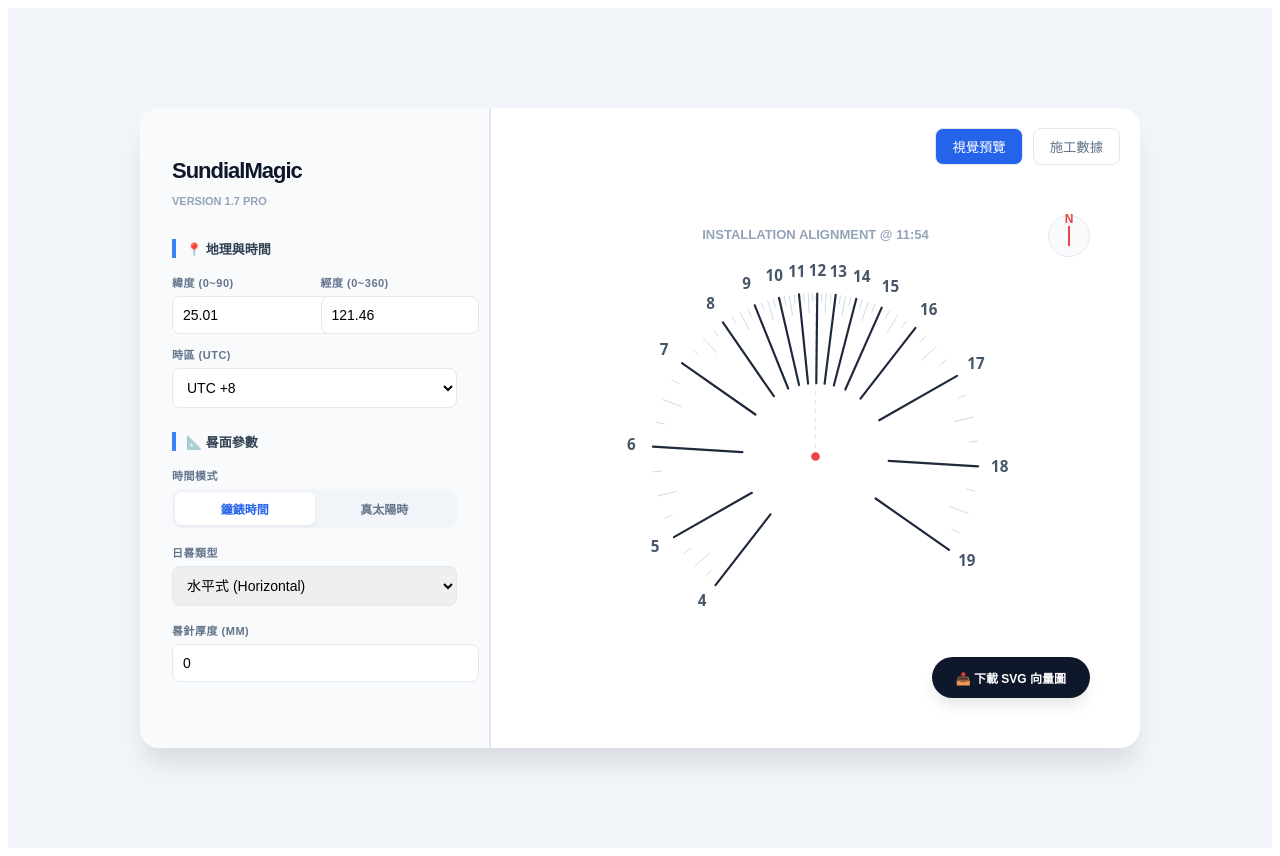
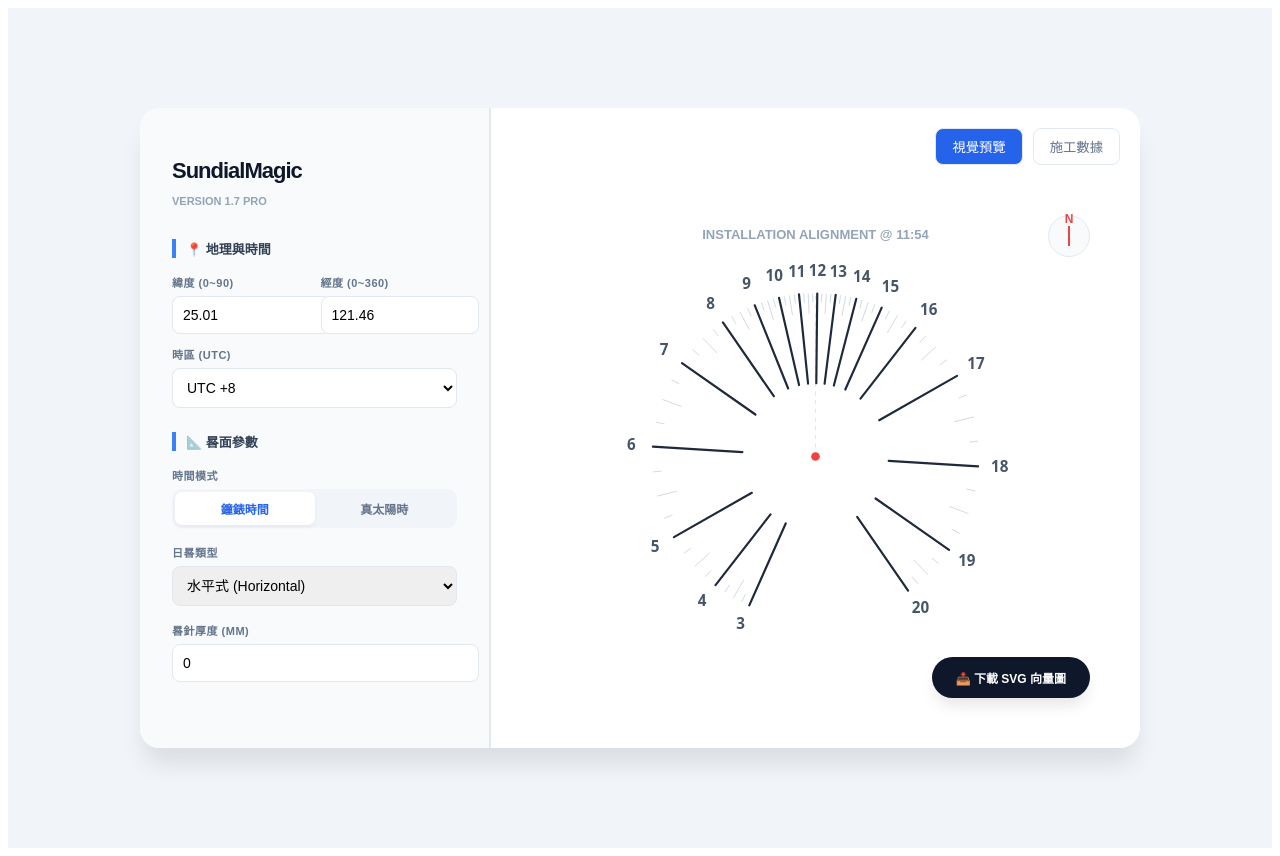
Before and after one commit to NoboruKuni/SundialMagicTool, a React (Vite) app: page / in a window 1280 px wide. Built offline with nearby package versions, Linux system fonts and the light colour scheme.

Commit message:
feat: 新增3D vertical sundial

```diff
--- a/src/SundialPreview.jsx
+++ b/src/SundialPreview.jsx
@@ -3,15 +3,29 @@ import React, { useMemo, useRef } from 'react';
 import { calculateHourLines } from './sundialMath';
 
 export default function SundialPreview({ config }) {
-  const { hourLines, meridianTimeStr } = useMemo(() => {
+  const { hourLines, meridianTimeStr, substyleAngleDeg } = useMemo(() => {
     const lines = calculateHourLines(config);
     const lonOffsetDeg = config.useSolarTime ? 0 : (config.longitude - config.timezone * 15);
     const meridianHourDec = 12 - (lonOffsetDeg / 15);
+
     let mHrs = Math.floor(meridianHourDec);
     let mMins = Math.round((meridianHourDec - mHrs) * 60);
     if (mMins === 60) { mHrs += 1; mMins = 0; }
     if (mHrs >= 24) mHrs -= 24; if (mHrs < 0) mHrs += 24;
-    return { hourLines: lines, meridianTimeStr: `${mHrs}:${mMins.toString().padStart(2, '0')}` };
+
+    // 計算晷針傾斜角 (SVG 渲染需要)
+    let sdDeg = 0;
+    if (config.type === 'vertical') {
+      const D = (config.wallAzimuth || 0) * (Math.PI / 180);
+      const SD = Math.atan2(Math.sin(D), Math.tan(config.latitude * (Math.PI / 180)));
+      sdDeg = SD * (180 / Math.PI);
+    }
+
+    return {
+      hourLines: lines,
+      meridianTimeStr: `${mHrs}:${mMins.toString().padStart(2, '0')}`,
+      substyleAngleDeg: sdDeg
+    };
   }, [config]);
 
   const svgRef = useRef(null);
@@ -34,22 +48,24 @@ export default function SundialPreview({ config }) {
   return (
     <div style={{ width: '100%', height: '100%', display: 'flex', flexDirection: 'column', alignItems: 'center', position: 'relative', backgroundColor: 'white', overflow: 'hidden' }}>
 
-      {/* 導出按鈕 */}
       <button onClick={downloadSVG} style={{ position: 'absolute', bottom: '30px', right: '30px', padding: '12px 24px', backgroundColor: '#0f172a', color: 'white', borderRadius: '50px', fontSize: '12px', fontWeight: 'bold', border: 'none', cursor: 'pointer', boxShadow: '0 10px 15px -3px rgba(0,0,0,0.1)', zIndex: 10 }}>
         📥 下載 SVG 向量圖
       </button>
 
-      {/* 指北針標誌 (右上角) */}
       <div style={{ position: 'absolute', top: '30px', right: '30px', textAlign: 'center' }}>
         <div style={{ width: '40px', height: '40px', borderRadius: '50%', border: '1px solid #e2e8f0', display: 'flex', alignItems: 'center', justifyContent: 'center', position: 'relative', backgroundColor: '#f8fafc' }}>
             <div style={{ width: '2px', height: '20px', backgroundColor: isVertical ? '#3b82f6' : '#ef4444', transform: isVertical ? 'rotate(180deg)' : 'none', position: 'absolute' }}></div>
-            <div style={{ position: 'absolute', top: isVertical ? '22px' : '-4px', fontSize: '12px', fontWeight: '900', color: isVertical ? '#3b82f6' : '#ef4444' }}>{isVertical ? 'S' : 'N'}</div>
+            <div style={{ position: 'absolute', top: isVertical ? '22px' : '-4px', fontSize: '12px', fontWeight: '900', color: isVertical ? '#3b82f6' : '#ef4444' }}>{isVertical ? '↓' : 'N'}</div>
         </div>
+        {isVertical && <div style={{ fontSize: '9px', color: '#64748b', marginTop: '4px', fontWeight: 'bold' }}>垂直鉛垂線</div>}
       </div>
 
       <svg ref={svgRef} viewBox={`-${viewBoxSize} -${viewBoxSize} ${viewBoxSize * 2} ${viewBoxSize * 2}`} style={{ width: '100%', maxWidth: '700px', height: 'auto' }}>
 
-        {/* 晷針安裝基準 */}
+        {/* ========================================== */}
+        {/* 傾斜晷針群組 (厚度與安裝線會跟著 SD 角旋轉) */}
+        {/* ========================================== */}
+        <g transform={`rotate(${-substyleAngleDeg})`}>
           {config.type !== 'analemmatic' && (
             config.gnomonThickness > 0 ? (
               <rect x={-config.gnomonThickness/2} y={isVertical ? 0 : -radius} width={config.gnomonThickness} height={radius} fill="#f1f5f9" stroke="#cbd5e1" strokeWidth="0.5" />
@@ -58,11 +74,11 @@ export default function SundialPreview({ config }) {
             )
           )}
 
-        {/* 安裝時間提示 */}
           <g transform={`translate(0, ${(radius + 50) * axisYDir})`}>
              <text x="0" y="0" textAnchor="middle" style={{ fontSize: '12px', fontWeight: 'bold', fill: '#94a3b8' }}>
-             {config.useSolarTime ? "SOLAR NOON AXIS" : `INSTALLATION ALIGNMENT @ ${meridianTimeStr}`}
+               {config.type === 'vertical' && Math.abs(substyleAngleDeg) > 0.1 ? "TILTED GNOMON LINE" : (config.useSolarTime ? "SOLAR NOON AXIS" : `INSTALLATION ALIGNMENT @ ${meridianTimeStr}`)}
              </text>
+          </g>
         </g>
 
         <circle cx="0" cy="0" r="4" fill="#ef4444" />
@@ -80,7 +96,8 @@ export default function SundialPreview({ config }) {
           const pyInner = -line.y * rInner;
 
           return (
-            <g key={`${line.hour}-${idx}`} transform={`translate(${shift}, 0)`}>
+            // 將厚度平移與傾斜角結合，確保線條完美貼合傾斜的粗晷針邊緣
+            <g key={`${line.hour}-${idx}`} transform={`rotate(${-substyleAngleDeg}) translate(${shift}, 0) rotate(${substyleAngleDeg})`}>
               {config.type === 'analemmatic' ? (
                 <circle cx={pxOuter} cy={pyOuter} r={line.isFullHour ? 4.5 : 1.5} fill={line.isFullHour ? "#2563eb" : "#cbd5e1"} />
               ) : (
@@ -88,14 +105,7 @@ export default function SundialPreview({ config }) {
               )}
 
               {line.isFullHour && (
-                <text
-                  x={line.x * (radius + 20)}
-                  y={-line.y * (radius + 20)}
-                  textAnchor="middle"
-                  alignmentBaseline="middle"
-                  style={{ fontSize: '14px', fontWeight: '800', fill: '#475569', userSelect: 'none', fontFamily: 'system-ui' }}
-                >
-                  {/* 【修正】：使用數學引擎算好的乾淨整數 */}
+                <text x={line.x * (radius + 20)} y={-line.y * (radius + 20)} textAnchor="middle" alignmentBaseline="middle" style={{ fontSize: '14px', fontWeight: '800', fill: '#475569', userSelect: 'none', fontFamily: 'system-ui' }}>
                   {line.displayHourText}
                 </text>
               )}
--- a/src/sundialMath.js
+++ b/src/sundialMath.js
@@ -8,20 +8,31 @@ export function calculateHourLines(config) {
   const timezone = Number(config.timezone);
   const gnomonThickness = Number(config.gnomonThickness);
   const useSolarTime = !!config.useSolarTime;
+  const type = config.type;
   const phi = latitude * DEG_TO_RAD;
 
-  // 經度偏移
   const standardMeridian = timezone * 15;
   const lonOffsetDeg = useSolarTime ? 0 : (longitude - standardMeridian);
 
   const meridianHourDec = 12 - (lonOffsetDeg / 15);
-  const startHour = Math.floor(meridianHourDec - 7);
-  const endHour = Math.ceil(meridianHourDec + 7);
+  // 稍微擴大範圍以確保偏斜牆面能畫滿
+  const startHour = Math.floor(meridianHourDec - 8);
+  const endHour = Math.ceil(meridianHourDec + 8);
 
   const lines = [];
 
+  // ==========================================
+  // 【3D 空間投影預先計算】 (針對垂直偏向牆面)
+  // ==========================================
+  let SD = 0, DL = 0, SH = Math.cos(phi);
+  if (type === 'vertical') {
+    const D = (config.wallAzimuth || 0) * DEG_TO_RAD; // 牆面偏斜角
+    SD = Math.atan2(Math.sin(D), Math.tan(phi));      // 副晷針距 (傾斜角)
+    DL = Math.atan2(Math.tan(D), Math.sin(phi));      // 等效經度差
+    SH = Math.asin(Math.cos(phi) * Math.cos(D));      // 晷針真實高度
+  }
+
   for (let hour = startHour; hour <= endHour; hour += 0.25) {
-
     let displayHour = hour % 24;
     if (displayHour < 0) displayHour += 24;
 
@@ -39,32 +50,48 @@ export function calculateHourLines(config) {
       isQuarterHour: hourMod === 0.25 || hourMod === 0.75
     };
 
-    if (config.type === 'analemmatic') {
+    if (type === 'analemmatic') {
+      // 地平投影式
       pointData.x = Math.sin(hRad);
       pointData.y = Math.sin(phi) * Math.cos(hRad);
       pointData.thicknessShift = 0;
       lines.push(pointData);
-    } else {
-      const factor = config.type === 'horizontal' ? Math.sin(phi) : Math.cos(phi);
-      const angleRad = Math.atan2(Math.sin(hRad) * factor, Math.cos(hRad));
+
+    } else if (type === 'horizontal') {
+      // 水平式
+      const angleRad = Math.atan2(Math.sin(hRad) * Math.sin(phi), Math.cos(hRad));
       pointData.x = Math.sin(angleRad);
       pointData.y = Math.cos(angleRad);
 
-      if (config.type === 'vertical') {
-        pointData.x = -pointData.x;
-        pointData.y = -pointData.y;
-      }
-
-      // 【核心修復】：判斷是否為正中央的軸線 (X 非常接近 0)
       const isMeridian = Math.abs(pointData.x) < 0.0001;
-
       if (isMeridian && gnomonThickness > 0) {
-        // 裂變成兩條線，且完全保留原本的屬性 (包含 isFullHour，讓數字雙邊顯示)
         lines.push({ ...pointData, thicknessShift: -(gnomonThickness / 2) });
         lines.push({ ...pointData, thicknessShift: (gnomonThickness / 2) });
       } else {
-        // 正常根據 X 的正負號往外推
         pointData.thicknessShift = (gnomonThickness / 2) * Math.sign(pointData.x || 0);
+        lines.push(pointData);
+      }
+
+    } else if (type === 'vertical') {
+      // ==========================================
+      // 【垂直偏向式 3D 映射核心】
+      // ==========================================
+      // 1. 計算相對於傾斜晷針 (Substyle) 的夾角
+      const angleSub = Math.atan2(Math.sin(SH) * Math.sin(hRad - DL), Math.cos(hRad - DL));
+      // 2. 加上晷針本身的傾斜角，得到與真實鉛垂線的夾角
+      const angleWall = angleSub + SD;
+
+      // 3. 垂直牆面的座標鏡像轉換
+      pointData.x = -Math.sin(angleWall);
+      pointData.y = -Math.cos(angleWall);
+
+      // 4. 厚度裂變發生在「副晷針線 (Substyle)」上，而不是正下方！
+      const isSubstyle = Math.abs(angleSub) < 0.0001;
+      if (isSubstyle && gnomonThickness > 0) {
+        lines.push({ ...pointData, thicknessShift: -(gnomonThickness / 2) });
+        lines.push({ ...pointData, thicknessShift: (gnomonThickness / 2) });
+      } else {
+        pointData.thicknessShift = (gnomonThickness / 2) * Math.sign(-angleSub || 0);
         lines.push(pointData);
       }
     }
```
Lines whose indentation alone changed are shown as unchanged.
